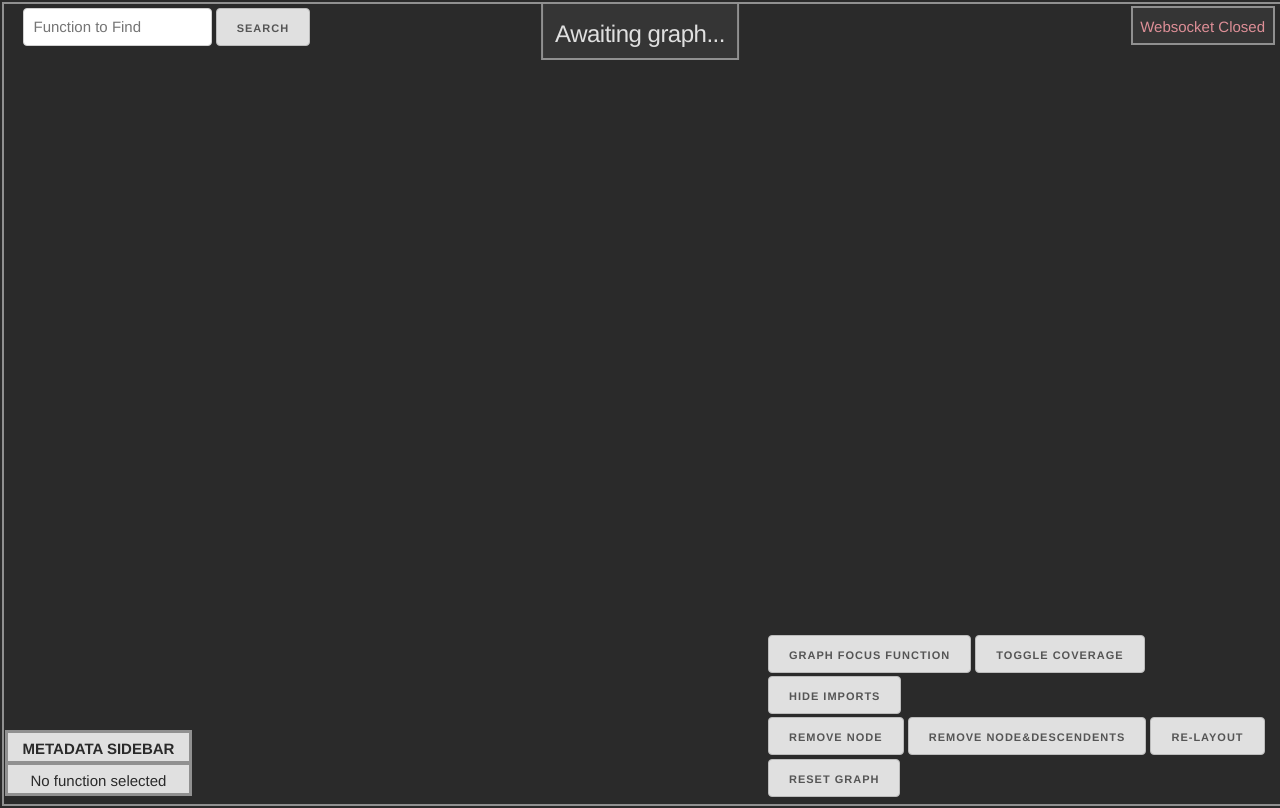
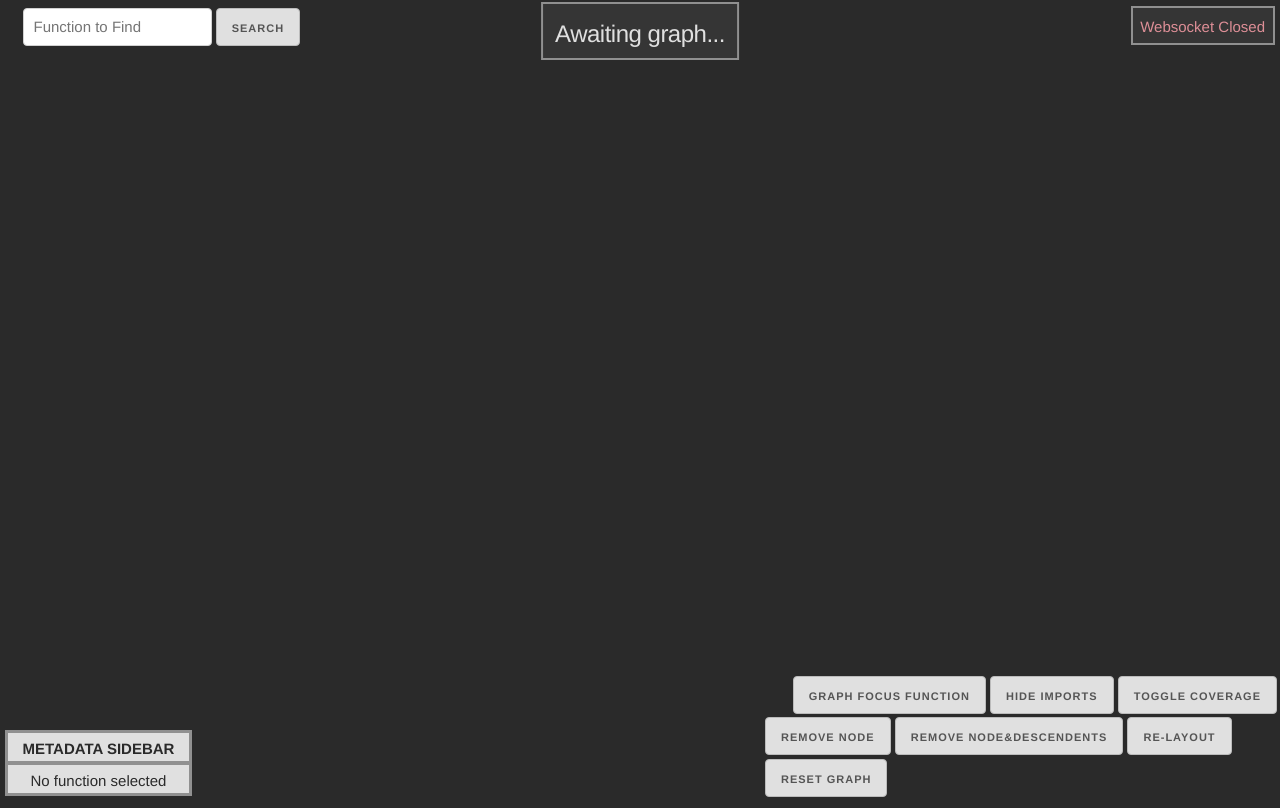
Before and after one commit to seeinglogic/ariadne, a plain HTML site: page web/index.html in a window 1280 px wide. Drawn offline with nearby package versions, Linux system fonts and the light colour scheme.

Commit message:
Tweak web UI css and buttons

```diff
--- a/web/css/main.css
+++ b/web/css/main.css
@@ -32,11 +32,10 @@ input[type=submit] {
 }
 
 #graph_container {
-    width: 100vw;
-    height: 100vh;
+    width: 99.25vw;
+    height: 99.25vh;
     margin: 4px;
     position: relative;
-    outline: 2px solid #909090;
 }
 #search_container {
     position: absolute;
@@ -94,7 +93,7 @@ tr, td, thead, tbody {
 
 #btn_container {
     position: absolute;
-    right: 0;
+    right: 0.2em;
     bottom: 0;
     z-index: 998;
 
--- a/web/css/skeleton.css
+++ b/web/css/skeleton.css
@@ -172,7 +172,7 @@ input[type="reset"],
 input[type="button"] {
   display: inline-block;
   height: 38px;
-  padding: 0 20px;
+  padding: 0 15px;
   color: #555;
   text-align: center;
   font-size: 11px;
--- a/web/index.html
+++ b/web/index.html
@@ -25,8 +25,8 @@
     <div id="btn_container">
       <div class="buttonRow">
         <button id="get_new_neighborhood">Graph Focus Function</button>
+        <button id="hide_imports_btn">Hide Imports</button>
         <button id="toggle_coverage_btn">Toggle Coverage</button>
-        <button id="hide_imports_btn">Hide Imports</button>
       </div>
       <div class="buttonRow">
         <button id="remove_node_btn">Remove Node</button>
```
